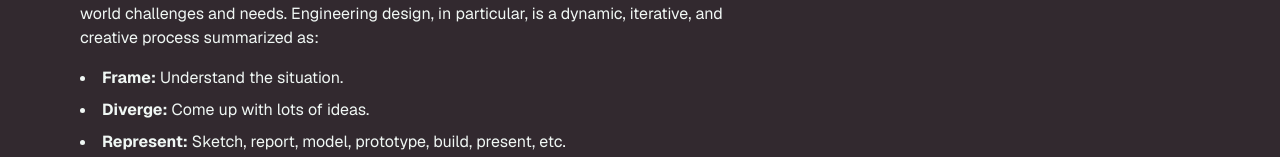
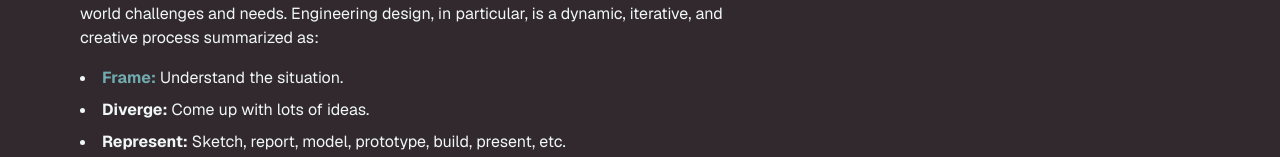
Before and after one commit to tin-martin/nextjs-boilerplate, a Next.js app: page / in a window 1280 px wide. Shown: the part 254-411 px from the top of the page. Built offline with nearby package versions, Linux system fonts and the light colour scheme.

Commit message:
Update page.tsx

```diff
--- a/app/page.tsx
+++ b/app/page.tsx
@@ -14,7 +14,7 @@ export default function Home() {
           </p>
           <ul className="list-disc list-inside mt-4 space-y-2">
             <li>
-              <strong>Frame:</strong> Understand the situation.
+              <strong className="text-teal">Frame:</strong> Understand the situation.
             </li>
             <li>
               <strong>Diverge:</strong> Come up with lots of ideas.
```
